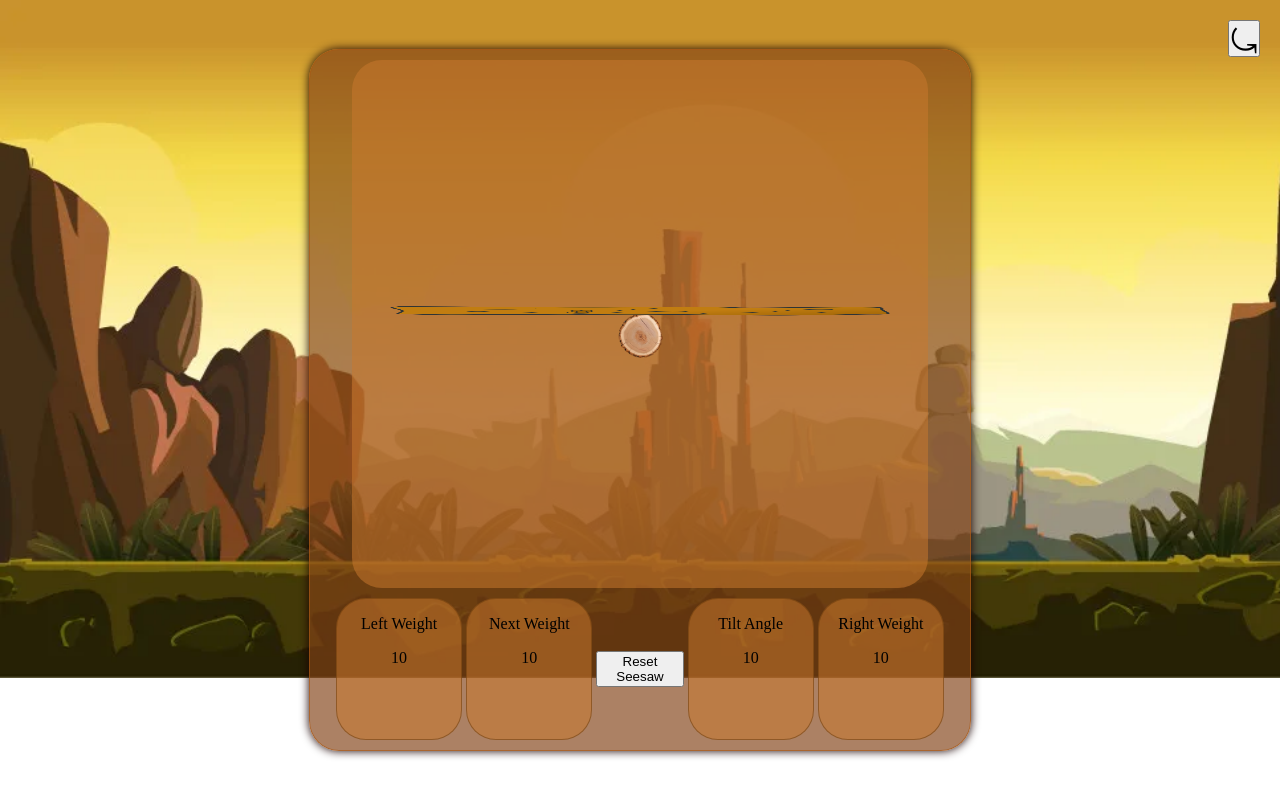
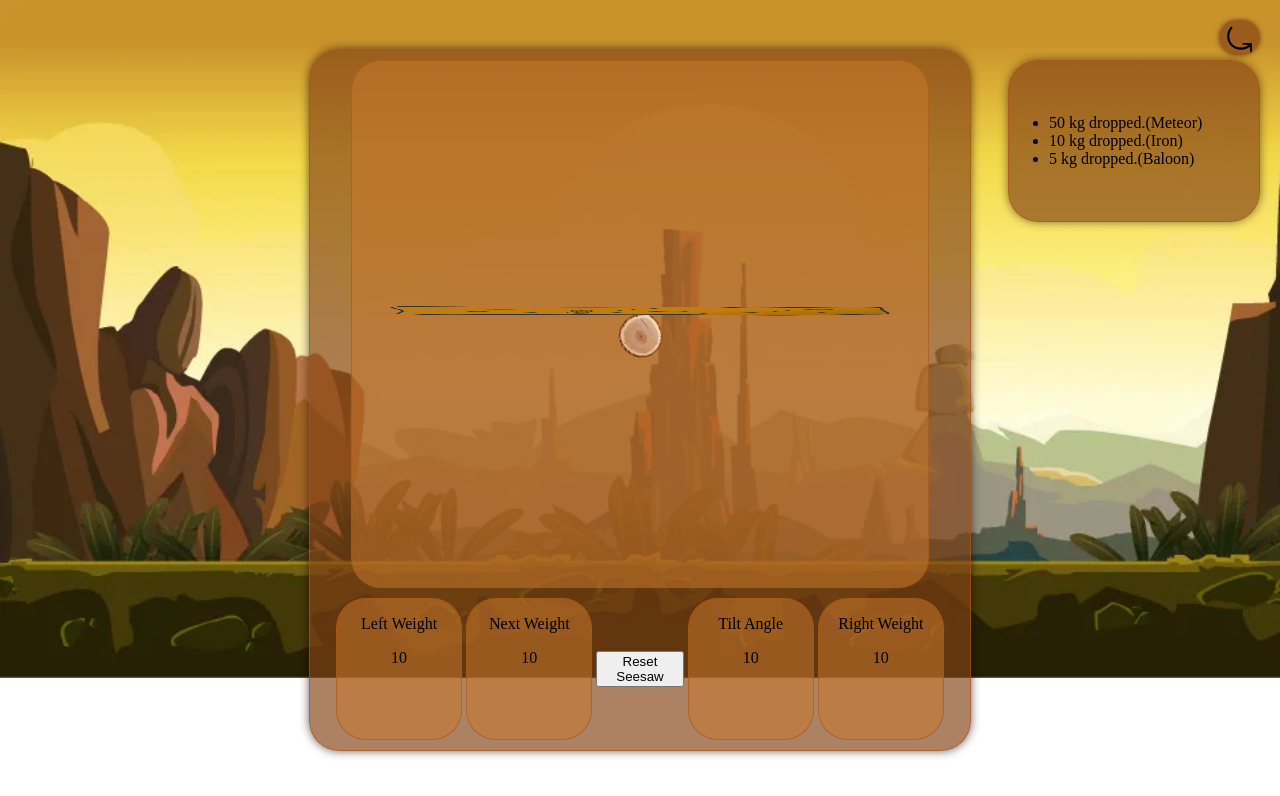
Before and after one commit to ekgzl/eneskaan-gozuela-torque-seesaw, a plain HTML site: page index.html in a window 1280 px wide. Drawn offline with Linux system fonts and the light colour scheme.

Commit message:
A history card added to show the history of items that have dropped the seesaw, and also css file is fixed for some common class

```diff
--- a/index.html
+++ b/index.html
@@ -7,28 +7,39 @@
     <title>Document</title>
   </head>
   <body>
-    <main>
-      <button class="history-btn"><p class="history-p">⤿</p></button>
-      <div class="card">
-        <div class="inside-screen">
+    <main class="centered">
+      <button class="history-btn rounded-box">
+        <p class="history-p">⤿</p>
+      </button>
+      <div class="history-card centered rounded-box">
+        <div class="history-card-list">
+          <ul>
+            <li><span>50</span> kg dropped.(Meteor)</li>
+            <li><span>10</span> kg dropped.(Iron)</li>
+            <li><span>5</span> kg dropped.(Baloon)</li>
+          </ul>
+        </div>
+      </div>
+      <div class="card centered">
+        <div class="inside-screen centered rounded-box">
           <img class="plank" src="./public/tahta.png" alt="plank" />
           <img class="log" src="./public/denge.png" alt="log" />
         </div>
         <div class="card-footer">
-          <div class="section s1">
+          <div class="section s1 rounded-box">
             <p>Left Weight</p>
             <p>10</p>
           </div>
-          <div class="section s2">
+          <div class="section s2 rounded-box">
             <p>Next Weight</p>
             <p>10</p>
           </div>
           <button class="reset-btn">Reset Seesaw</button>
-          <div class="section s3">
+          <div class="section s3 rounded-box">
             <p>Tilt Angle</p>
             <p>10</p>
           </div>
-          <div class="section s4">
+          <div class="section s4 rounded-box">
             <p>Right Weight</p>
             <p>10</p>
           </div>
--- a/src/css/main.css
+++ b/src/css/main.css
@@ -1,6 +1,14 @@
 html, body {
     height: 100%;
     margin: 0;
+}
+
+.centered {
+    display: flex;
+    flex-direction: column;
+    justify-content: center;
+    align-items: center;
+    text-align: center;
 }
 
 body{
@@ -11,9 +19,6 @@ background-image: url('../../public/bg.png');
 
 main{
     height: 100%;
-    display: flex;
-    justify-content: center;
-    align-items: center;
 }
 
 .card{
@@ -21,25 +26,14 @@ main{
     width: 50%;
     height: 85%;
     background: #834116a9;
-    box-shadow: 0px 0px 10px 0.1px rgb(27, 3, 3);
+    box-shadow: 0px 0px 10px 0.1px rgba(27, 3, 3, 0.623);
     border: 0.1px solid #aa5815a9;
     border-radius: 30px;
-    display: flex;
-    flex-direction: column;
-    justify-content: center;
-    align-items: center;
-    text-align: center;
     gap:10px;
 }
 
 .inside-screen{
-    display: flex;
-    flex-direction: column;
-    justify-content: center;
-    align-items: center;
-    text-align: center;
     flex: 1;
-    border-radius: 30px;
     width: 90%;
     background: #c9782d88;
     cursor: crosshair;
@@ -59,8 +53,6 @@ main{
 .section{
     width: 150px;
     height: 140px;
-    border-radius: 30px;
-    border: 0.2px solid #693a0d88;
     background: #c9782d88;
 }
 
@@ -72,16 +64,40 @@ main{
     justify-content:space-around;
 }
 
-.history-btn{
-    width: 32px;
-position: absolute;
-top: 20px;
-right: 20px;
-font-size:xx-large;
+.history-btn {
+    position: absolute;
+    top: 20px;
+    right: 20px;
+    font-size: xx-large;
     cursor: pointer;
-display: flex;
-align-items: center;
-justify-content: center;
+    background: #834116a9;
+    box-shadow: 0px 0px 5px 0.1px rgba(27, 3, 3, 0.514);
+    transition: background 0.2s;
+}
+
+.history-btn:hover {
+    background: #a05a1fa9;
+}
+
+.history-card{
+    width: 250px;
+    height: 20%;
+    background: #834116a9;
+    box-shadow: 0px 0px 10px 0.1px rgba(27, 3, 3, 0.521);
+    gap:10px;
+    position: absolute;
+    top: 60px;
+    right: 20px;
+}
+
+.history-card-list{
+    width: 100%;
+    text-align: start;
+}
+
+.rounded-box {
+    border-radius: 30px;
+    border: 0.3px solid #aa5815a9;
 }
 
 .history-p{
```
